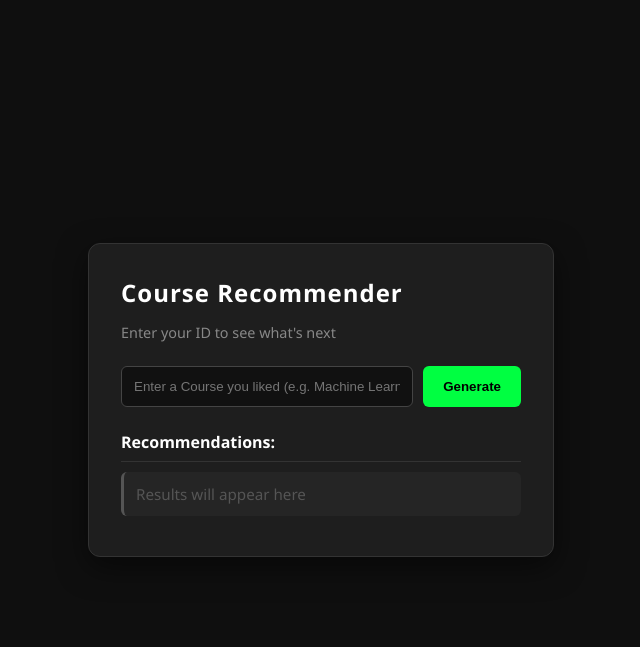
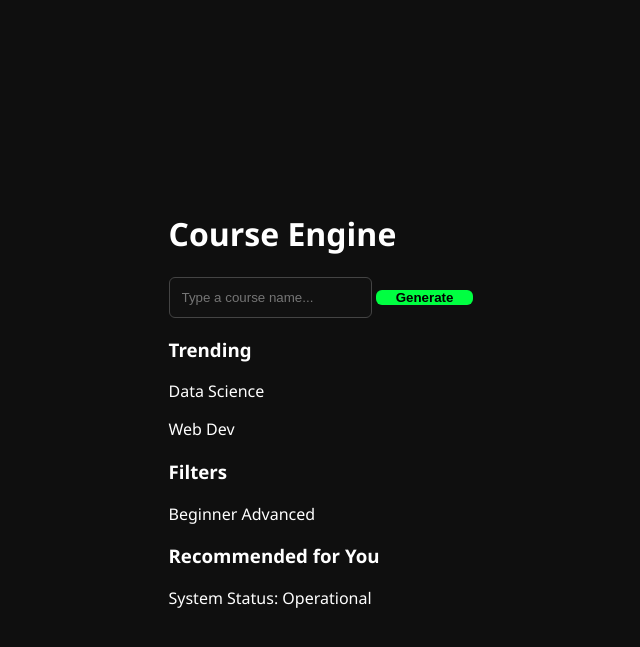
Before and after one commit to Thoufiq-7/ML_Project, a Flask app: page / in a window 1280 px wide. Shown: the top 647 px of the page, without its empty margins (319-959 px from the left). Run offline with Flask 3, Linux system fonts and the light colour scheme; parts of the project's set-up code (start-up, migrations or seed data) failed here and were passed over.

Commit message:
ft-layout change

```diff
--- a/frontend/templates/index.html
+++ b/frontend/templates/index.html
@@ -10,29 +10,37 @@
     />
   </head>
   <body>
-    <div class="card">
-      <header>
-        <h1>Course Recommender</h1>
-        <p>Enter your ID to see what's next</p>
-      </header>
-
-      <div class="input-group">
-        <input
-          type="text"
-          id="userId"
-          placeholder="Enter a Course you liked (e.g. Machine Learning)"
-        />
-        <button onclick="getRecs()" id="submitBtn">Generate</button>
+    <div class="parent">
+      <div class="div1">
+        <h1>Course Engine</h1>
+        <div class="search-box">
+          <input
+            type="text"
+            id="courseInput"
+            placeholder="Type a course name..."
+          />
+          <button onclick="getRecs()">Generate</button>
+        </div>
       </div>
 
-      <div id="loader" class="hidden">Scanning patterns...</div>
+      <div class="div3">
+        <h3>Trending</h3>
+        <p>Data Science</p>
+        <p>Web Dev</p>
+      </div>
 
-      <div class="results-container">
-        <h3>Recommendations:</h3>
-        <ul id="resultsList">
-          <li class="placeholder">Results will appear here</li>
-        </ul>
+      <div class="div4">
+        <h3>Filters</h3>
+        <span class="badge">Beginner</span>
+        <span class="badge">Advanced</span>
       </div>
+
+      <div class="div5">
+        <h3>Recommended for You</h3>
+        <div id="resultsList" class="netflix-row"></div>
+      </div>
+
+      <div class="div2">System Status: Operational</div>
     </div>
 
     <script>
```
